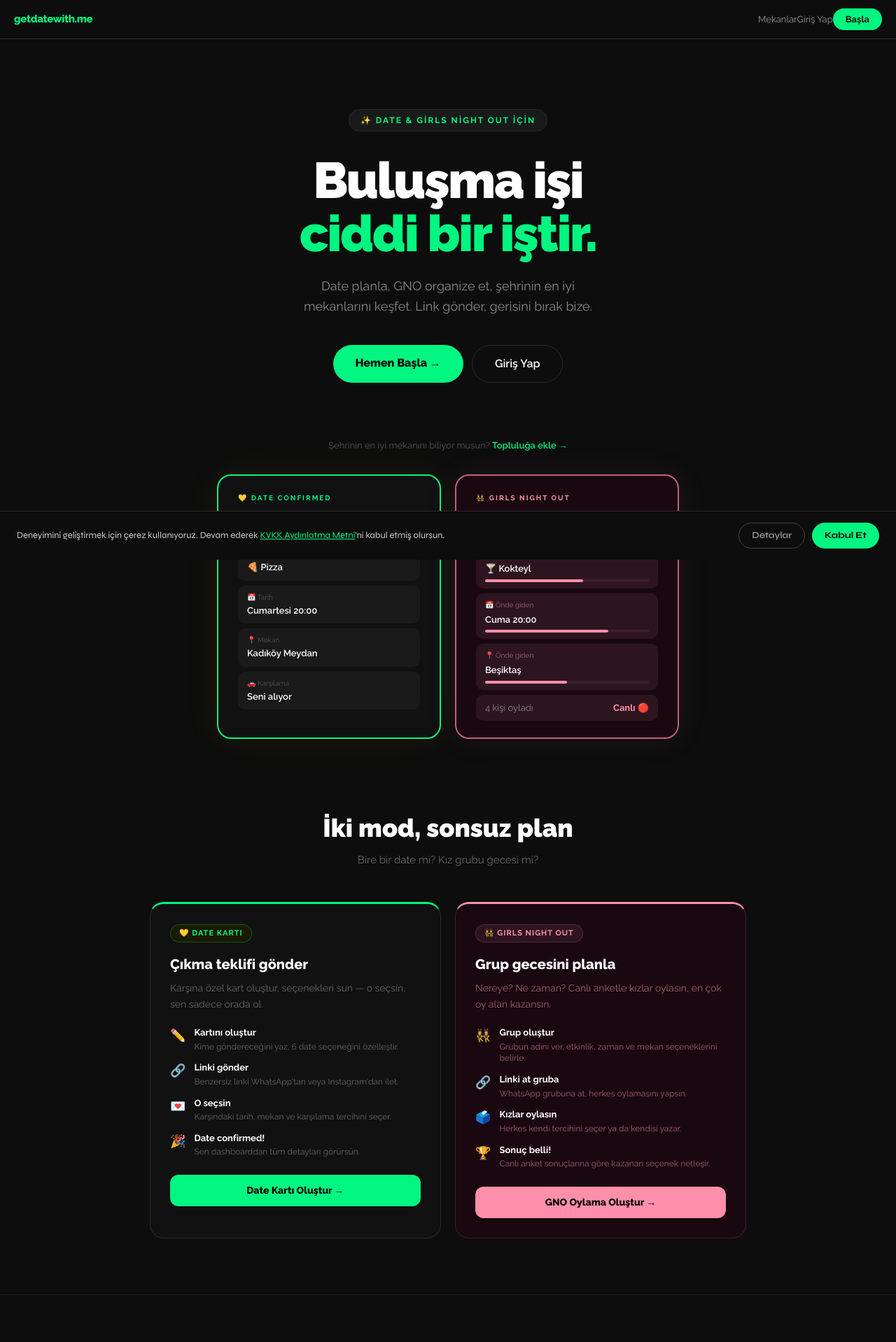
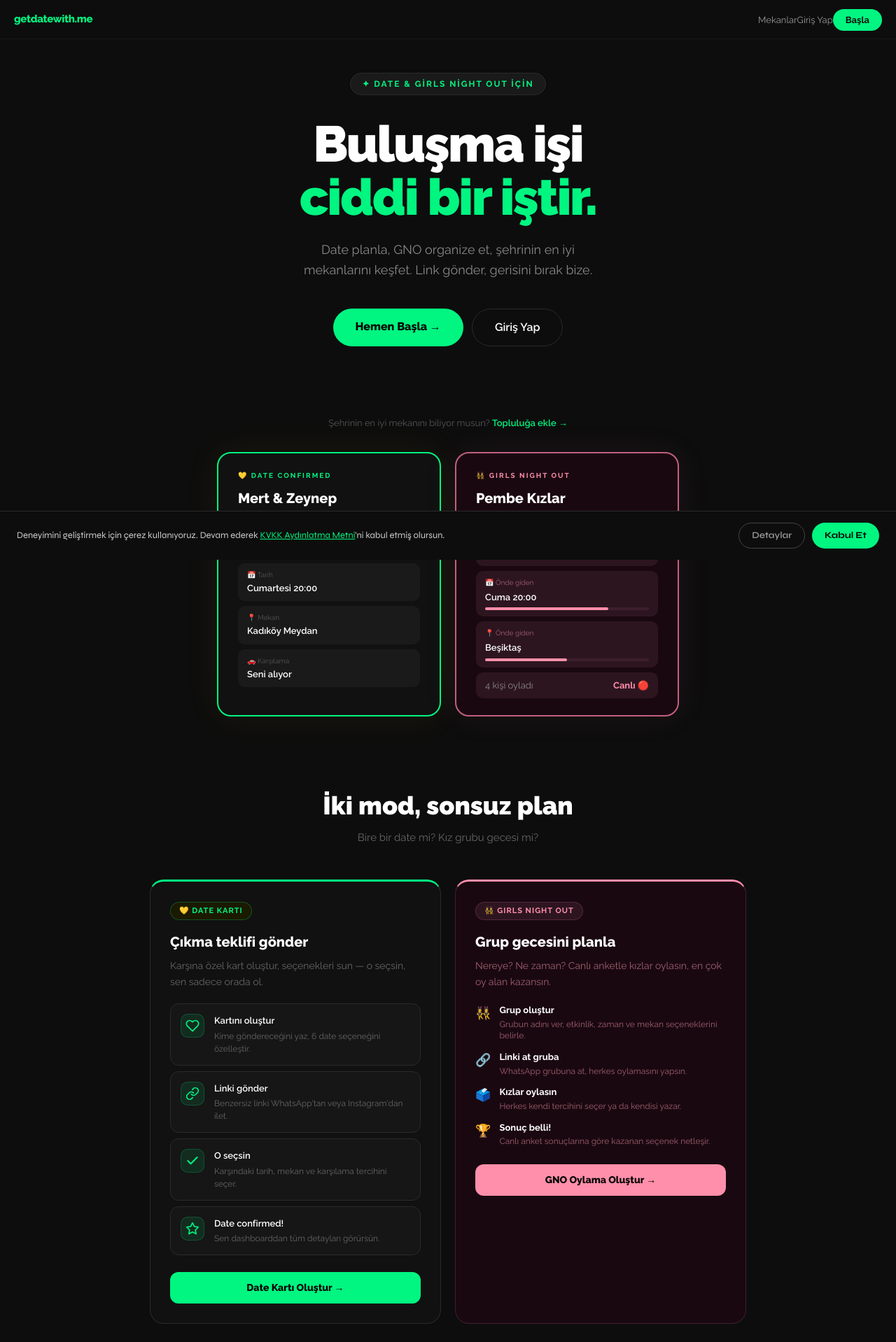
Before and after one commit to shizoberg/datewithme, a React (Vite) app in the folder client/: page / in a window 1280 px wide. Shown: the top 1918 px of the page at 70% size. Built offline with nearby package versions, Linux system fonts and the light colour scheme; no server answers.

Commit message:
fix: unified layout + green SVG icons + page-content class

```diff
--- a/client/src/components/AppHeader.tsx
+++ b/client/src/components/AppHeader.tsx
@@ -1,26 +1,36 @@
 import { Link } from 'react-router-dom'
+import { useState, useEffect } from 'react'
 
 interface Props {
   rightContent?: React.ReactNode
 }
 
 export default function AppHeader({ rightContent }: Props) {
+  const [isMobile, setIsMobile] = useState(window.innerWidth <= 768)
+
+  useEffect(() => {
+    const fn = () => setIsMobile(window.innerWidth <= 768)
+    window.addEventListener('resize', fn)
+    return () => window.removeEventListener('resize', fn)
+  }, [])
+
   return (
     <header style={{
-      height: 'var(--header-height)',
-      padding: '0 var(--page-padding)',
+      height: '56px',
+      padding: '0 20px',
       display: 'flex',
       alignItems: 'center',
       justifyContent: 'space-between',
-      borderBottom: '1px solid var(--border)',
-      background: 'var(--bg)',
+      borderBottom: '1px solid #1A1A1A',
+      background: '#0D0D0D',
       position: 'sticky',
       top: 0,
       zIndex: 100,
       width: '100%',
+      boxSizing: 'border-box',
     }}>
       <Link to="/" style={{
-        color: 'var(--green)',
+        color: '#00F680',
         fontWeight: 800,
         fontSize: '15px',
         textDecoration: 'none',
@@ -29,8 +39,8 @@ export default function AppHeader({ rightContent }: Props) {
       }}>
         getdatewith.me
       </Link>
-      {rightContent && (
-        <div style={{ fontSize: '13px', color: 'var(--text-tertiary)' }}>
+      {!isMobile && rightContent && (
+        <div style={{ display: 'flex', alignItems: 'center', gap: '12px' }}>
           {rightContent}
         </div>
       )}
--- a/client/src/index.css
+++ b/client/src/index.css
@@ -25,6 +25,29 @@ html, body { overflow-x: hidden; max-width: 100vw; }
   margin: 0 auto;
   padding: 24px var(--page-padding) 100px;
   width: 100%;
+}
+
+.page-content {
+  max-width: 600px;
+  margin: 0 auto;
+  padding: 32px var(--page-padding) 100px;
+  width: 100%;
+  box-sizing: border-box;
+}
+
+.page-h1 {
+  font-size: clamp(28px, 7vw, 42px);
+  font-weight: 800;
+  line-height: 1.15;
+  margin: 0 0 12px;
+  color: #fff;
+}
+
+.section-title {
+  font-size: 18px;
+  font-weight: 700;
+  color: #fff;
+  margin: 0 0 4px;
 }
 
 body {
--- a/client/src/pages/CommunityPage.tsx
+++ b/client/src/pages/CommunityPage.tsx
@@ -76,19 +76,18 @@ export default function CommunityPage() {
       <AppHeader rightContent={<Link to="/bulusma-mekanlari" style={{ color: '#666', textDecoration: 'none', fontSize: '13px' }}>← Mekanlar</Link>} />
 
       {/* HERO */}
-      <section style={{ textAlign: 'center', padding: '80px 24px 60px', maxWidth: '680px', margin: '0 auto' }}>
-        <div style={{ display: 'inline-block', background: '#111', border: '1px solid #2A2A2A', borderRadius: '9999px', padding: '6px 16px', fontSize: '12px', color: '#00F680', letterSpacing: '2px', fontWeight: 700, marginBottom: '28px', textTransform: 'uppercase' }}>
-          🌿 Community Built
+      <div className="page-content" style={{ textAlign: 'center', paddingTop: '48px', paddingBottom: '32px' }}>
+        <div style={{ display: 'inline-block', background: '#111', border: '1px solid #2A2A2A', borderRadius: '9999px', padding: '6px 16px', fontSize: '12px', color: '#00F680', letterSpacing: '2px', fontWeight: 700, marginBottom: '24px', textTransform: 'uppercase' }}>
+          ✦ Community Built
         </div>
-        <h1 style={{ fontWeight: 900, fontSize: 'clamp(32px, 7vw, 56px)', lineHeight: 1.05, letterSpacing: '-1.5px', marginBottom: '20px' }}>
+        <h1 className="page-h1" style={{ fontSize: 'clamp(28px, 7vw, 42px)', letterSpacing: '-1px', marginBottom: '12px' }}>
           Mekan işi<br />
           <span style={{ color: '#00F680' }}>ciddi bir iştir.</span>
         </h1>
-        <p style={{ fontSize: '16px', color: '#888', lineHeight: 1.7, maxWidth: '480px', margin: '0 auto' }}>
-          Şehrinin en iyi mekanını biliyor musun? Ekle, herkes senin gibi
-          kaliteli vakit geçirsin.
+        <p style={{ fontSize: '15px', color: '#888', lineHeight: 1.7, maxWidth: '380px', margin: '0 auto' }}>
+          Şehrinin en iyi mekanını biliyor musun? Ekle, herkes senin gibi kaliteli vakit geçirsin.
         </p>
-      </section>
+      </div>
 
       {/* STATS */}
       <section style={{ padding: '0 20px 60px', maxWidth: '640px', margin: '0 auto', boxSizing: 'border-box' }}>
--- a/client/src/pages/DashboardPage.tsx
+++ b/client/src/pages/DashboardPage.tsx
@@ -169,10 +169,13 @@ export default function DashboardPage() {
         </div>
       } />
 
-      <main style={{ maxWidth: '720px', margin: '0 auto', padding: '40px var(--page-padding) 100px' }}>
-        <div style={{ marginBottom: '40px' }}>
-          <h2 style={{ fontSize: '28px', fontWeight: 800 }}>Merhaba {user?.name} 👋</h2>
-          <p style={{ color: '#999', marginTop: '6px', fontSize: '15px' }}>Kartlarını ve gruplarını buradan yönet.</p>
+      <main className="page-content">
+        <div style={{ marginBottom: '32px' }}>
+          <div style={{ display: 'flex', alignItems: 'center', gap: '10px', marginBottom: '4px' }}>
+            <svg width="22" height="22" viewBox="0 0 24 24" fill="none" stroke="#00F680" strokeWidth="2" strokeLinecap="round" strokeLinejoin="round"><path d="M20 21v-2a4 4 0 0 0-4-4H8a4 4 0 0 0-4 4v2"/><circle cx="12" cy="7" r="4"/></svg>
+            <h1 className="page-h1" style={{ fontSize: '24px', margin: 0 }}>Merhaba, {user?.name || user?.username}</h1>
+          </div>
+          <p style={{ color: '#999', marginTop: '6px', fontSize: '14px' }}>Kartlarını ve gruplarını buradan yönet.</p>
         </div>
 
         {/* CTA Buttons */}
--- a/client/src/pages/LandingPage.tsx
+++ b/client/src/pages/LandingPage.tsx
@@ -3,11 +3,16 @@ import { Link } from 'react-router-dom'
 import AppHeader from '../components/AppHeader'
 import CommunityBanner from '../components/CommunityBanner'
 
+const DateIcon = () => <svg width="20" height="20" viewBox="0 0 24 24" fill="none" stroke="#00F680" strokeWidth="2" strokeLinecap="round" strokeLinejoin="round"><path d="M20.84 4.61a5.5 5.5 0 0 0-7.78 0L12 5.67l-1.06-1.06a5.5 5.5 0 0 0-7.78 7.78l1.06 1.06L12 21.23l7.78-7.78 1.06-1.06a5.5 5.5 0 0 0 0-7.78z"/></svg>
+const LinkIcon = () => <svg width="20" height="20" viewBox="0 0 24 24" fill="none" stroke="#00F680" strokeWidth="2" strokeLinecap="round" strokeLinejoin="round"><path d="M10 13a5 5 0 0 0 7.54.54l3-3a5 5 0 0 0-7.07-7.07l-1.72 1.71"/><path d="M14 11a5 5 0 0 0-7.54-.54l-3 3a5 5 0 0 0 7.07 7.07l1.71-1.71"/></svg>
+const CheckIcon = () => <svg width="20" height="20" viewBox="0 0 24 24" fill="none" stroke="#00F680" strokeWidth="2.5" strokeLinecap="round" strokeLinejoin="round"><polyline points="20 6 9 17 4 12"/></svg>
+const StarIcon = () => <svg width="20" height="20" viewBox="0 0 24 24" fill="none" stroke="#00F680" strokeWidth="2" strokeLinecap="round" strokeLinejoin="round"><polygon points="12 2 15.09 8.26 22 9.27 17 14.14 18.18 21.02 12 17.77 5.82 21.02 7 14.14 2 9.27 8.91 8.26 12 2"/></svg>
+
 const DATE_STEPS = [
-  { num: '01', icon: '✏️', title: 'Kartını oluştur', desc: 'Kime göndereceğini yaz, 6 date seçeneğini özelleştir.' },
-  { num: '02', icon: '🔗', title: 'Linki gönder',    desc: 'Benzersiz linki WhatsApp\'tan veya Instagram\'dan ilet.' },
-  { num: '03', icon: '💌', title: 'O seçsin',        desc: 'Karşındaki tarih, mekan ve karşılama tercihini seçer.' },
-  { num: '04', icon: '🎉', title: 'Date confirmed!', desc: 'Sen dashboarddan tüm detayları görürsün.' },
+  { icon: <DateIcon />, title: 'Kartını oluştur', desc: 'Kime göndereceğini yaz, 6 date seçeneğini özelleştir.' },
+  { icon: <LinkIcon />, title: 'Linki gönder',    desc: 'Benzersiz linki WhatsApp\'tan veya Instagram\'dan ilet.' },
+  { icon: <CheckIcon />, title: 'O seçsin',       desc: 'Karşındaki tarih, mekan ve karşılama tercihini seçer.' },
+  { icon: <StarIcon />, title: 'Date confirmed!', desc: 'Sen dashboarddan tüm detayları görürsün.' },
 ]
 
 const GNO_STEPS = [
@@ -59,11 +64,11 @@ export default function LandingPage() {
       } />
 
       {/* HERO */}
-      <section style={{ textAlign: 'center', padding: '100px 24px 80px', maxWidth: '720px', margin: '0 auto' }}>
+      <div className="page-content" style={{ textAlign: 'center', paddingTop: '48px' }}>
         <div style={{ display: 'inline-block', background: '#1A1A1A', border: '1px solid #2A2A2A', borderRadius: '9999px', padding: '6px 16px', fontSize: '12px', color: '#00F680', letterSpacing: '2px', fontWeight: 700, marginBottom: '32px', textTransform: 'uppercase' }}>
-          ✨ Date & Girls Night Out için
+          ✦ Date & Girls Night Out için
         </div>
-        <h1 className="hero-h1" style={{ fontWeight: 900, fontSize: 'clamp(42px, 8vw, 72px)', lineHeight: 1.05, marginBottom: '24px', letterSpacing: '-2px' }}>
+        <h1 className="hero-h1 page-h1" style={{ fontWeight: 900, fontSize: 'clamp(42px, 8vw, 72px)', lineHeight: 1.05, marginBottom: '24px', letterSpacing: '-2px' }}>
           Buluşma işi<br />
           <span style={{ color: '#00F680' }}>ciddi bir iştir.</span>
         </h1>
@@ -79,7 +84,7 @@ export default function LandingPage() {
             Giriş Yap
           </Link>
         </div>
-      </section>
+      </div>
 
       {/* COMMUNITY TINY BANNER */}
       <div style={{ textAlign: 'center', padding: '0 24px 32px', fontSize: '13px', color: '#555' }}>
@@ -157,13 +162,15 @@ export default function LandingPage() {
             <p style={{ color: '#666', fontSize: '14px', lineHeight: 1.6, marginBottom: '20px' }}>
               Karşına özel kart oluştur, seçenekleri sun — o seçsin, sen sadece orada ol.
             </p>
-            <div style={{ display: 'flex', flexDirection: 'column', gap: '12px' }}>
+            <div style={{ display: 'flex', flexDirection: 'column', gap: '8px' }}>
               {DATE_STEPS.map(s => (
-                <div key={s.num} style={{ display: 'flex', alignItems: 'flex-start', gap: '12px' }}>
-                  <span style={{ fontSize: '18px', flexShrink: 0 }}>{s.icon}</span>
+                <div key={s.title} style={{ display: 'flex', alignItems: 'flex-start', gap: '14px', padding: '14px', background: '#161616', border: '1px solid #2A2A2A', borderRadius: '12px', textAlign: 'left' }}>
+                  <div style={{ width: '34px', height: '34px', borderRadius: '10px', background: 'rgba(0,246,128,0.1)', border: '1px solid rgba(0,246,128,0.2)', display: 'flex', alignItems: 'center', justifyContent: 'center', flexShrink: 0 }}>
+                    {s.icon}
+                  </div>
                   <div>
-                    <p style={{ fontWeight: 700, fontSize: '13px', marginBottom: '2px' }}>{s.title}</p>
-                    <p style={{ fontSize: '12px', color: '#666', lineHeight: 1.4 }}>{s.desc}</p>
+                    <div style={{ fontWeight: 600, fontSize: '13px', color: '#fff', marginBottom: '3px' }}>{s.title}</div>
+                    <div style={{ fontSize: '12px', color: '#666', lineHeight: 1.5 }}>{s.desc}</div>
                   </div>
                 </div>
               ))}
--- a/client/src/pages/VenuesPage.tsx
+++ b/client/src/pages/VenuesPage.tsx
@@ -147,18 +147,18 @@ export default function VenuesPage() {
       <AppHeader rightContent={<Link to="/topluluk" style={{ color: '#00F680', textDecoration: 'none', fontSize: '13px', fontWeight: 600 }}>+ Mekan Ekle</Link>} />
 
       {/* HERO */}
-      <section style={{ textAlign: 'center', padding: '64px 24px 48px', maxWidth: '680px', margin: '0 auto' }}>
-        <div style={{ display: 'inline-block', background: '#111', border: '1px solid #2A2A2A', borderRadius: '9999px', padding: '6px 16px', fontSize: '12px', color: '#00F680', letterSpacing: '2px', fontWeight: 700, marginBottom: '28px', textTransform: 'uppercase' }}>
+      <div className="page-content" style={{ textAlign: 'center', paddingTop: '48px', paddingBottom: '32px' }}>
+        <div style={{ display: 'inline-block', background: '#111', border: '1px solid #2A2A2A', borderRadius: '9999px', padding: '6px 16px', fontSize: '12px', color: '#00F680', letterSpacing: '2px', fontWeight: 700, marginBottom: '24px', textTransform: 'uppercase' }}>
           ✦ Mekan Rehberi
         </div>
-        <h1 style={{ fontWeight: 900, fontSize: 'clamp(32px, 7vw, 52px)', lineHeight: 1.05, letterSpacing: '-1.5px', marginBottom: '16px' }}>
+        <h1 className="page-h1" style={{ fontSize: 'clamp(28px, 7vw, 42px)', letterSpacing: '-1px', marginBottom: '12px' }}>
           Şehrinin en iyi<br />
           <span style={{ color: '#00F680' }}>buluşma mekanları.</span>
         </h1>
-        <p style={{ fontSize: '16px', color: '#888', lineHeight: 1.6, maxWidth: '440px', margin: '0 auto' }}>
-          Topluluk tarafından derlendi. Date için, GNO için, her türlü buluşma için.
+        <p style={{ fontSize: '15px', color: '#888', lineHeight: 1.6, maxWidth: '380px', margin: '0 auto' }}>
+          Topluluk tarafından derlendi. Date için, GNO için.
         </p>
-      </section>
+      </div>
 
       {/* FILTERS */}
       <div style={{ maxWidth: '960px', margin: '0 auto', padding: '0 20px 32px', boxSizing: 'border-box' }}>
```
